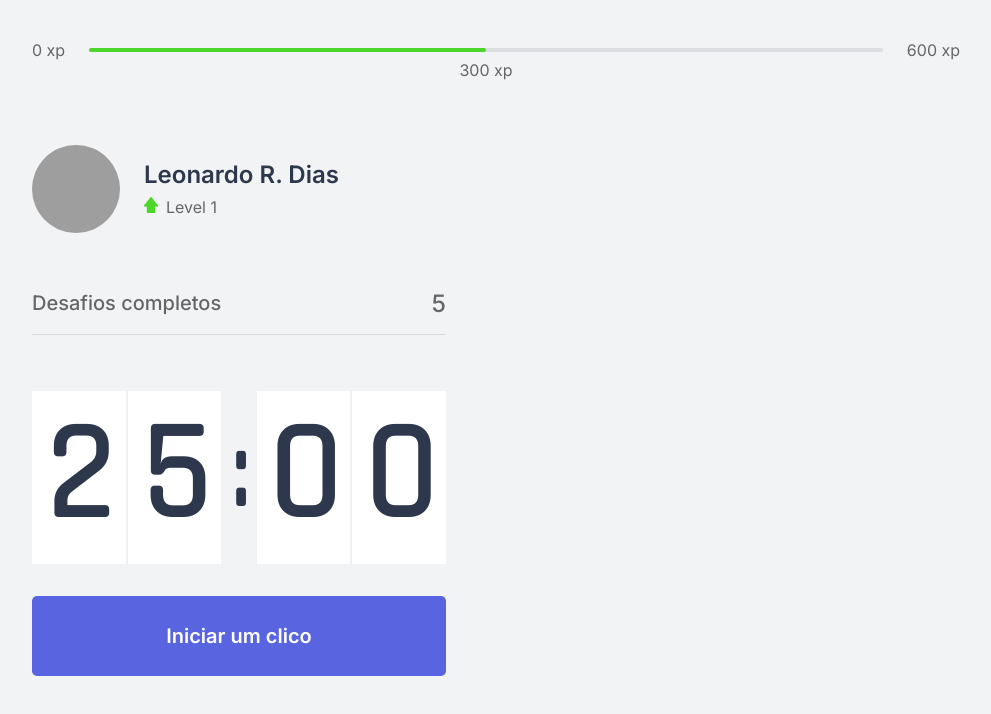
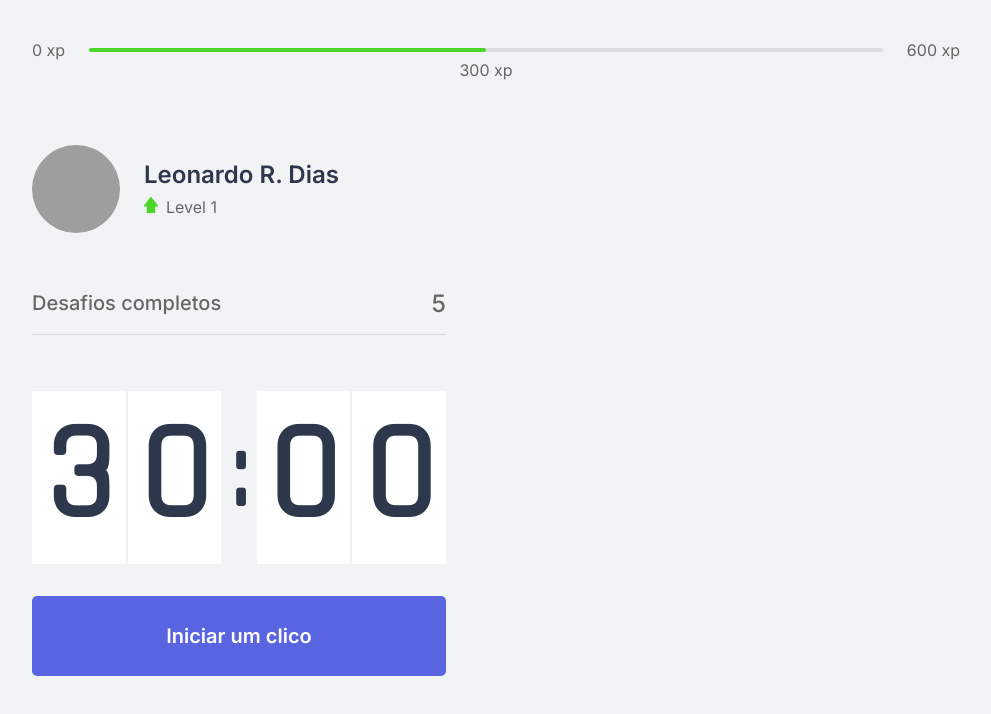
Before and after one commit to leoreisdias/pomoUp-react_next, a Next.js app: page / in a window 1280 px wide. Shown: the top 714 px of the page, without its empty margins (144-1135 px from the left). Built offline with nearby package versions, Linux system fonts and the light colour scheme; grey boxes are pictures that could not be loaded.

Commit message:
feat(countdown): starting the countdown using useEffect

```diff
--- a/src/components/Countdown.tsx
+++ b/src/components/Countdown.tsx
@@ -1,23 +1,48 @@
-import React from 'react';
+import React, { useEffect, useState } from 'react';
 
 import styles from '../styles/components/Countdown.module.css';
 
 const Countdown: React.FC = () => {
+    const [time, setTime] = useState(30 * 60);
+    const [active, setActive] = useState(false);
+
+    const minutos = Math.floor(time / 60);
+    const seconds = (time % 60);
+
+    const [minuteLeft, minutoRight] = String(minutos).padStart(2, '0').split('');
+    const [secondLeft, secondRight] = String(seconds).padStart(2, '0').split('');
+
+    function startCountdown() {
+        setActive(true);
+    }
+
+    useEffect(() => {
+        if (active && time > 0) {
+            setTimeout(() => {
+                setTime(time - 1);
+            }, 1000)
+        }
+    }, [active, time])
+
     return (
         <div>
             <div className={styles.countdownContainer}>
                 <div>
-                    <span>2</span>
-                    <span>5</span>
+                    <span>{minuteLeft}</span>
+                    <span>{minutoRight}</span>
                 </div>
                 <span>:</span>
                 <div>
-                    <span>0</span>
-                    <span>0</span>
+                    <span>{secondLeft}</span>
+                    <span>{secondRight}</span>
                 </div>
             </div>
 
-            <button type="button" className={styles.countdownButton}>
+            <button
+                type="button"
+                className={styles.countdownButton}
+                onClick={startCountdown}
+            >
                 Iniciar um clico
             </button>
         </div>
```
